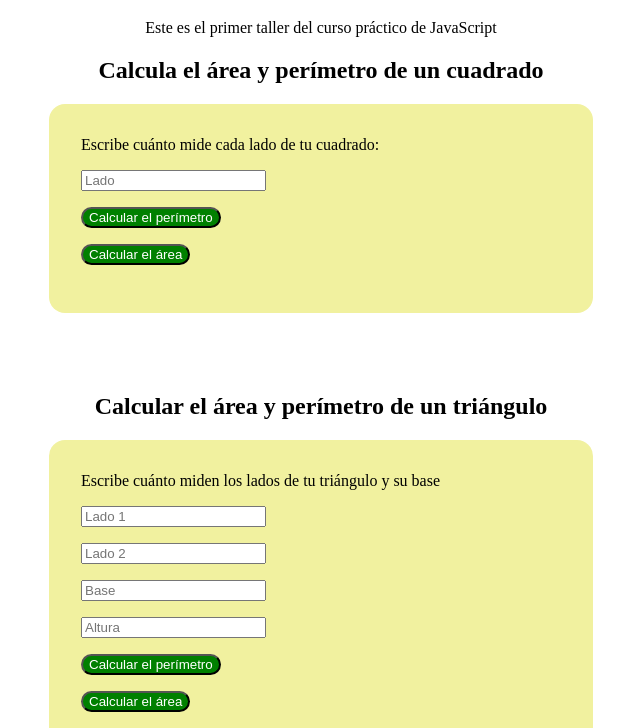
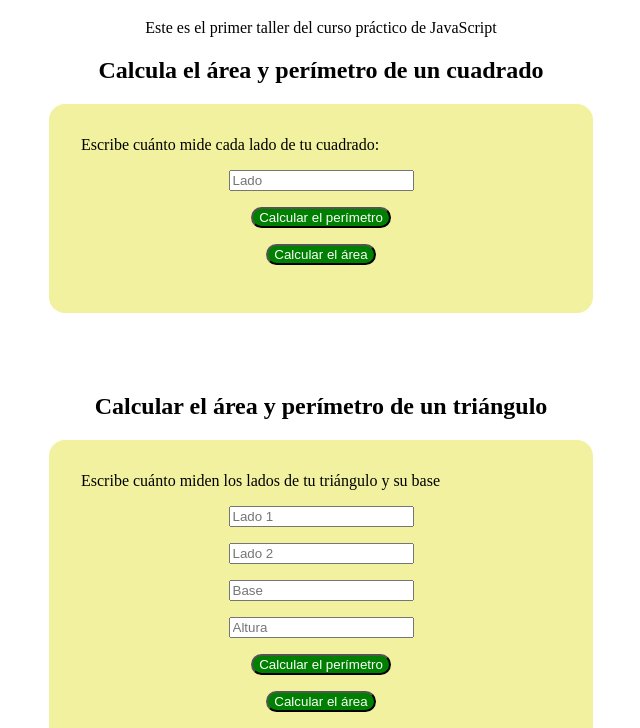
Before and after one commit to henryshop73/platzi-curso-practico-javascript, a plain HTML site: page figuras.html in a window 1280 px wide. Shown: the part 61-789 px from the top of the page, without its empty margins (319-959 px from the left). Drawn offline with Linux system fonts and the light colour scheme.

Commit message:
Ultimos arreglos en css

```diff
--- a/figuras.html
+++ b/figuras.html
@@ -54,28 +54,28 @@
                 <input id="InputTriangulo1" placeholder="Lado 1" type="number">
             </div>
 
-            <div class="campo primer-campo">
+            <div class="campo">
                 <label for="InputTriangulo2"></label>
                 <input id="InputTriangulo2" placeholder="Lado 2" type="number">
             </div>
 
-            <div class="campo primer-campo">
+            <div class="campo">
                 <label for="InputTrianguloBase"></label>
                 <input id="InputTrianguloBase" placeholder="Base" type="number">
             </div>
 
-            <div class="campo primer-campo">
+            <div class="campo">
                 <label for="InputTrianguloAltura"></label>
                 <input id="InputTrianguloAltura" placeholder="Altura" type="number">
             </div>
 
-            <div class="campo primer-campo">
+            <div class="campo">
                 <button class="button" type="button" onclick="calcularPerimetroTriangulo()">
                 Calcular el perímetro
                 </button>
             </div>
 
-            <div>
+            <div class="campo">
                 <button class="button" type="button" onclick="calcularAreaTriangulo()">
                     Calcular el área
                 </button>
--- a/figure.css
+++ b/figure.css
@@ -9,6 +9,8 @@ h2 {
 p {
     text-align: center;
 }
+
+
 .formulario {
     background-color: rgb(241, 241, 159);
     width: min(30rem, 100%);
@@ -24,6 +26,7 @@ p {
 
 .campo {
     margin-bottom: 1rem;
+    text-align: center;
 }
 
 .primer-campo {
@@ -35,3 +38,8 @@ p {
     color: white;
     border-radius: 20px;
     padding: 0,5rem;
+}
+
+.centrar-campos {
+    align-items: center;
+}
```
